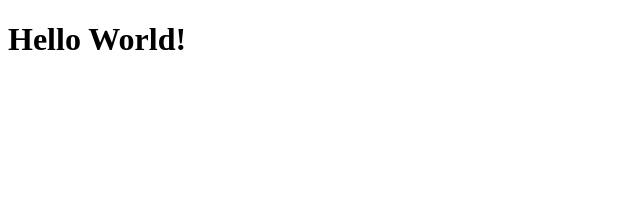
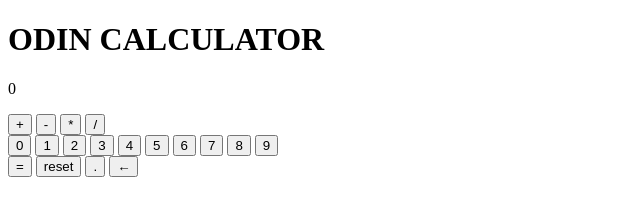
Before and after one commit to Dkaffe/odin-calculator, a plain HTML site: page index.html in a window 1280 px wide. Shown: the whole page, without its empty margins (0-640 px from the left). Drawn offline with Linux system fonts and the light colour scheme.

Commit message:
Add buttons for decimal point and backspace

```diff
--- a/index.html
+++ b/index.html
@@ -8,6 +8,35 @@
     <title>Odin Calculator</title>
 </head>
 <body>
-    <h1>Hello World!</h1>
+    <h1>ODIN CALCULATOR</h1>
+    <main>
+        <section>
+            <div class="calc-display"><p>0</p></div>
+            <div class="operations">
+                <button id="add" value="+">+</button>
+                <button id="substract" value="-">-</button>
+                <button id="multiply" value="*">*</button>
+                <button id="divide" value="/">/</button>
+            </div>
+            <div class="digits">
+                <button id="0" value="0">0</button>
+                <button id="1" value="1">1</button>
+                <button id="2" value="2">2</button>
+                <button id="3" value="3">3</button>
+                <button id="4" value="4">4</button>
+                <button id="5" value="5">5</button>
+                <button id="6" value="6">6</button>
+                <button id="7" value="7">7</button>
+                <button id="8" value="8">8</button>
+                <button id="9" value="9">9</button>
+            </div>
+            <div class="confirm-clear">
+                <button id="result-button" value="result">=</button>
+                <button id="clear-button" value="clear">reset</button>
+                <button id="decimal" value="decimal">.</button>
+                <button id="backspace" value="backspace">←</button>
+            </div>
+        </section>
+    </main>
 </body>
 </html>
```
